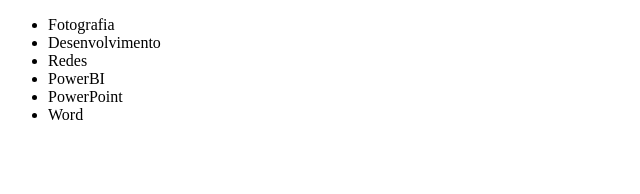
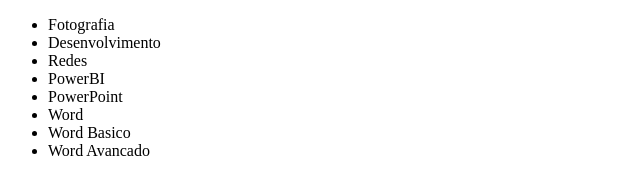
Before and after one commit to SamuelCarvelho/Repositorio, a plain HTML site: page index.html in a window 1280 px wide. Shown: the whole page, without its empty margins (0-640 px from the left). Drawn offline with Linux system fonts and the light colour scheme.

Commit message:
Foi adicionado mais duas linhas ao index.html

```diff
--- a/index.html
+++ b/index.html
@@ -12,6 +12,8 @@
         <li>PowerBI</li>
         <li>PowerPoint</li>
         <li>Word</li>
+        <li>Word Basico</li>
+        <li>Word Avancado</li>
         <samp></samp>
     </ul>
 </body>
```
